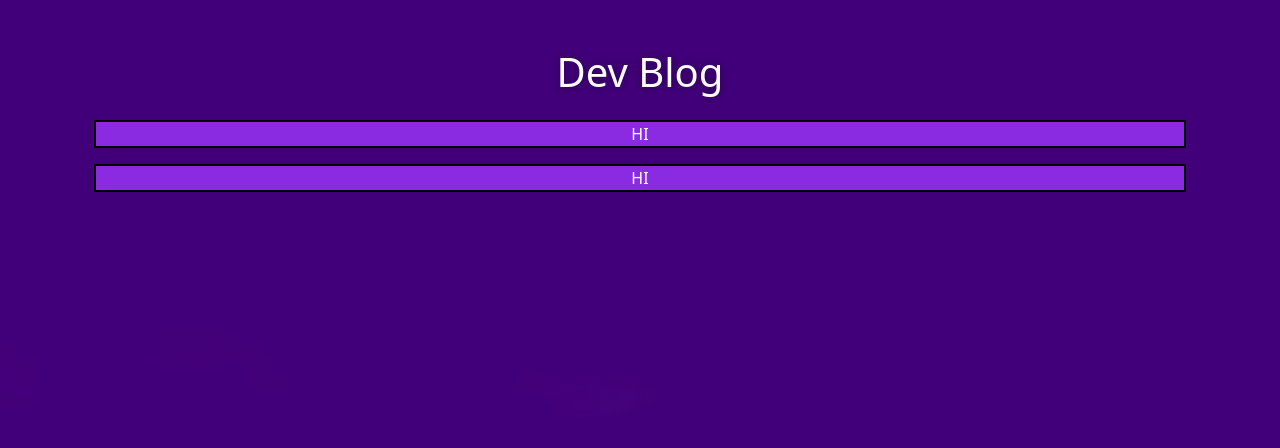
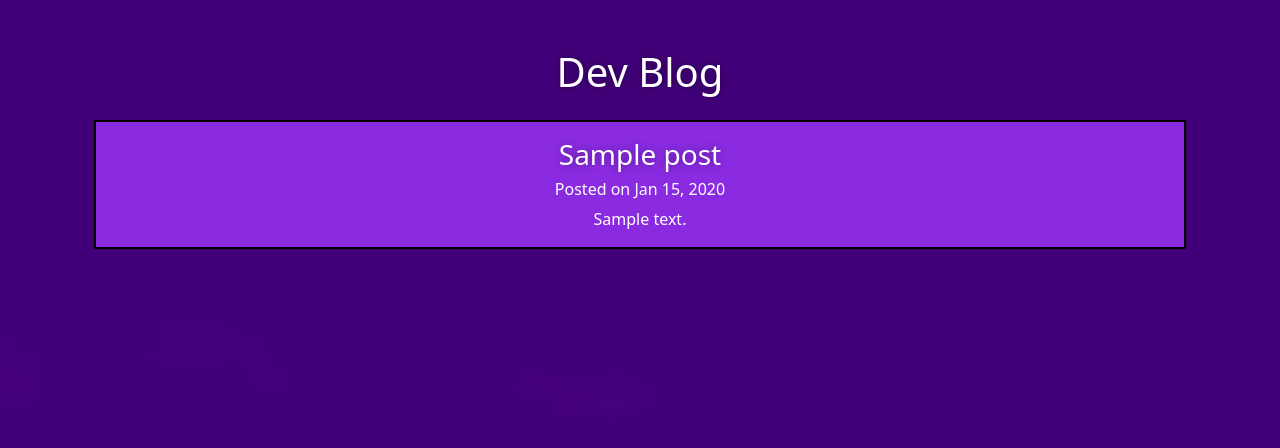
Before and after one commit to matanm1233/codeblog, a Flask app: template project/templates/home.html in a window 1280 px wide. Shown: the part 62-510 px from the top of the page. Run offline with Flask 3, Linux system fonts and the light colour scheme; the template is opened without the code that fills it: values that come from a table or form of the project are taken from there, others are empty; tables that the repository leaves empty hold one stand-in row (values such as "Sample post"); some libraries are stand-ins or nearby versions.

Commit message:
Implemented Posting

```diff
--- a/project/__init__.py
+++ b/project/__init__.py
@@ -6,7 +6,8 @@ from jinja2 import Environment, PackageLoader, select_autoescape
 from flask_admin import Admin
 from flask_admin.contrib.sqla import ModelView
 from flask_session import Session
-
+import babel
+import calendar
 # this is the app factory
 
 
@@ -15,6 +16,12 @@ db = SQLAlchemy()
 
 def create_app():
     app = Flask(__name__)
+
+    # jinja filter for formatting sql datetime
+    @app.template_filter()
+    def format_datetime(value):
+        month = value.strftime("%m")
+        return f"{calendar.month_abbr[int(month)]} {value.strftime('%d')}, {value.strftime('%Y')}"
 
     # init session object
     app.config["SESSION_PERMANENT"] = False
--- a/project/static/styles.css
+++ b/project/static/styles.css
@@ -14,10 +14,10 @@ h1, h3, label {
 }
 
 article {
-  margin-bottom: 1rem;
   background-color:#8a2be2;
   border:2px solid transparent;
   border-color: black;
+  padding: 1rem;
 }
 
 .fab, .fa {
@@ -74,3 +74,14 @@ ul > li > a:hover {
   border-radius: 10px;
   max-width: 25rem;
 }
+
+.tox {
+  border: none !important;
+  margin-left: auto;
+  margin-right:auto;
+}
+
+.tox-editor-container {
+  border-radius: 10px;
+  width:50%;
+}
--- a/project/templates/home.html
+++ b/project/templates/home.html
@@ -1,4 +1,25 @@
 {% extends "layout.html" %}
+
+{% block head %}
+<script src="https://cdn.tiny.cloud/1/2kk2n5fh7418iw24v2hoick9me1kgrq365kchr2lvcu250s6/tinymce/6/tinymce.min.js" referrerpolicy="origin"></script>
+<script>
+    tinymce.init({
+      selector: 'textarea',
+      skin: 'oxide-dark',
+      content_css: "dark",
+      width: '60%',
+      plugins: 'anchor autolink charmap codesample emoticons image link lists media searchreplace table visualblocks wordcount checklist mediaembed casechange export formatpainter pageembed linkchecker a11ychecker tinymcespellchecker permanentpen powerpaste advtable advcode editimage tinycomments tableofcontents footnotes mergetags autocorrect typography inlinecss',
+      toolbar: 'undo redo | blocks fontfamily fontsize | bold italic underline strikethrough | link image media | spellcheckdialog a11ycheck | align lineheight | checklist numlist bullist indent outdent | emoticons charmap | removeformat',
+      tinycomments_mode: 'embedded',
+      tinycomments_author: 'Author name',
+      mergetags_list: [
+        { value: 'First.Name', title: 'First Name' },
+        { value: 'Email', title: 'Email' },
+      ]
+    });
+  </script>
+
+{% endblock %}
 
 {% block main %}
 {% with messages = get_flashed_messages() %}
@@ -10,20 +31,40 @@
 {% endwith %}
 
 <div class="mt-5 container text-white text-center">
-    <div class="row">
-        <div class="mb-3 col-lg">
+    <div class="mb-3 row">
+        <div class=" col-lg">
             <h1>Dev Blog</h1>
         </div>
     </div>
-    <div class="row">
+
+    {% if current_user.is_admin() %}
+    <p>
+        <a class="btn btn-dark" data-bs-toggle="collapse" href="#collapseExample" role="button" aria-expanded="false" aria-controls="collapseExample">
+            Make post
+        </a>
+      </p>
+      <div class="collapse" id="collapseExample">
+        <form method="POST" action="/addpost">
+            <label for="title" class="mb-1">Title:</label>
+            <input style="width:60%" id="title" name="title" type="text" class="mx-auto form form-control mb-2">
+            <textarea class="mx-auto" name="postcontent" id="mytextarea">
+                <p>This is some sample content</p>
+            </textarea>
+            <button class="my-3 btn btn-dark" type="submit">Post</button>
+        </form>
+      </div>
+
+    {% endif %}
+
+    {% for post in posts %}
+    <div class="mb-3 row">
         <div class="col-sm">
-            <article> HI </article>
+            <article>
+                <h3>{{ post.title }}</h3>
+                <h6>Posted on {{ post.created_at | format_datetime }}</h6>
+                {{ post.post_content | safe }} </article>
         </div>
     </div>
-    <div class="row">
-        <div class="col-sm">
-            <article>HI</article>
-        </div>
-    </div>
+    {% endfor %}
 </div>
 {% endblock %}
--- a/project/templates/layout.html
+++ b/project/templates/layout.html
@@ -8,9 +8,11 @@
     <link href="https://cdn.jsdelivr.net/npm/bootstrap@5.3.0-alpha1/dist/css/bootstrap.min.css" rel="stylesheet" integrity="sha384-GLhlTQ8iRABdZLl6O3oVMWSktQOp6b7In1Zl3/Jr59b6EGGoI1aFkw7cmDA6j6gD" crossorigin="anonymous">
     <link rel="stylesheet" href="https://cdnjs.cloudflare.com/ajax/libs/font-awesome/4.7.0/css/font-awesome.min.css">
     <script src="https://kit.fontawesome.com/d3881ad790.js" crossorigin="anonymous"></script>
+    <script src="https://cdn.ckeditor.com/ckeditor5/36.0.1/classic/ckeditor.js"></script>
 
     <title>{% block title %} {% endblock %} </title>
     <link rel="stylesheet" href="static/styles.css">
+    {% block head %} {% endblock %}
   </head>
 
   <body>
@@ -86,6 +88,7 @@
     <script src="https://cdn.jsdelivr.net/npm/popper.js@1.14.7/dist/umd/popper.min.js" integrity="sha384-UO2eT0CpHqdSJQ6hJty5KVphtPhzWj9WO1clHTMGa3JDZwrnQq4sF86dIHNDz0W1" crossorigin="anonymous"></script>
     <script src="https://cdn.jsdelivr.net/npm/bootstrap@4.3.1/dist/js/bootstrap.min.js" integrity="sha384-JjSmVgyd0p3pXB1rRibZUAYoIIy6OrQ6VrjIEaFf/nJGzIxFDsf4x0xIM+B07jRM" crossorigin="anonymous"></script>
 
+
 </body>
 
 </html>
--- a/project/templates/login.html
+++ b/project/templates/login.html
@@ -12,7 +12,7 @@
             {% endif %}
         {% endwith %}
 
-        <form   method="POST" action="/login">
+        <form method="POST" action="/login">
             <div class="form-group mb-3">
                 <label class="mb-2" for="inputemail">Email:</label>
                 <input type="email" class=" form-control" id="email" name="email" placeholder="Your email" autofocus autocomplete="off">
--- a/requirements.txt
+++ b/requirements.txt
@@ -1,3 +1,4 @@
 flask
 flask-login
 flask-sqlalchemy
+babel
```
Also changed, not shown: project/models.py (+1 -6 lines).
